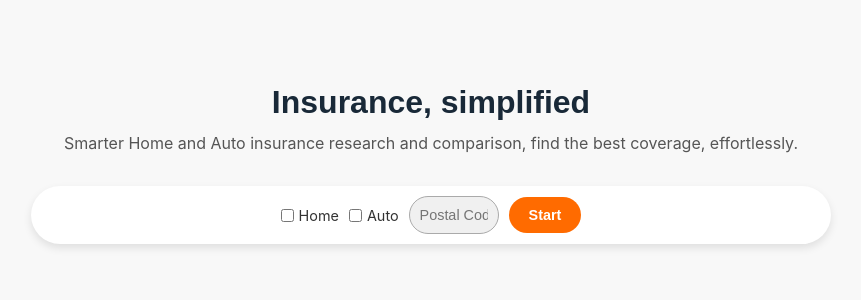
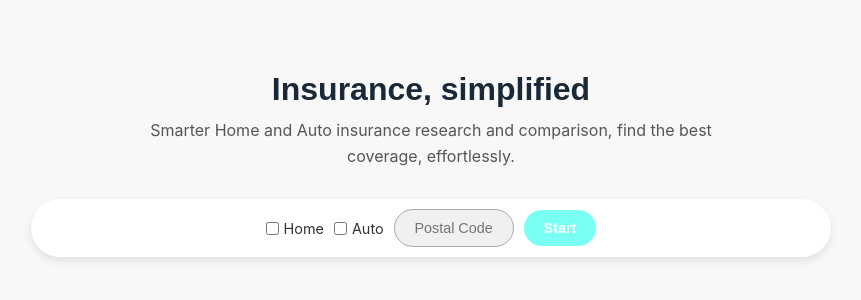
Before and after one commit to vidx3m/ince, a Next.js app: page / in a window 1280 px wide. Shown: the part 236-536 px from the top of the page, without its empty margins (209-1070 px from the left). Built offline with nearby package versions, Linux system fonts and the light colour scheme.

Commit message:
Updated landing page with How It Works section

```diff
--- a/pages/index.tsx
+++ b/pages/index.tsx
@@ -24,7 +24,7 @@ export default function Home() {
             }}>
                 Insurance, simplified
             </h1>
-            <p style={{ fontSize: "1rem", maxWidth: "800px", marginBottom: "30px", color: "#555", lineHeight: "1.6" }}>
+            <p style={{ fontSize: "1rem", maxWidth: "600px", marginBottom: "30px", color: "#555", lineHeight: "1.6" }}>
                 Smarter Home and Auto insurance research and comparison, find the best coverage, effortlessly.
             </p>
 
@@ -49,7 +49,7 @@ export default function Home() {
 
                 <input
                     type="text"
-                    placeholder="Postal Code"
+                    placeholder="Postal Code" style={{ fontSize: "0.8rem" }}
                     maxLength={7}
                     style={{
                         padding: "10px",
@@ -59,7 +59,7 @@ export default function Home() {
                         color: "#333",
                         outline: "none",
                         fontSize: "0.9rem",
-                        width: "90px",
+                        width: "120px",
                         textAlign: "center"
                     }}
                 />
@@ -70,7 +70,7 @@ export default function Home() {
                         fontSize: "0.9rem",
                         borderRadius: "20px",
                         cursor: "pointer",
-                        backgroundColor: "#ff6b00",
+                        backgroundColor: "#7afff5",
                         color: "white",
                         border: "none",
                         fontWeight: "bold",
```
